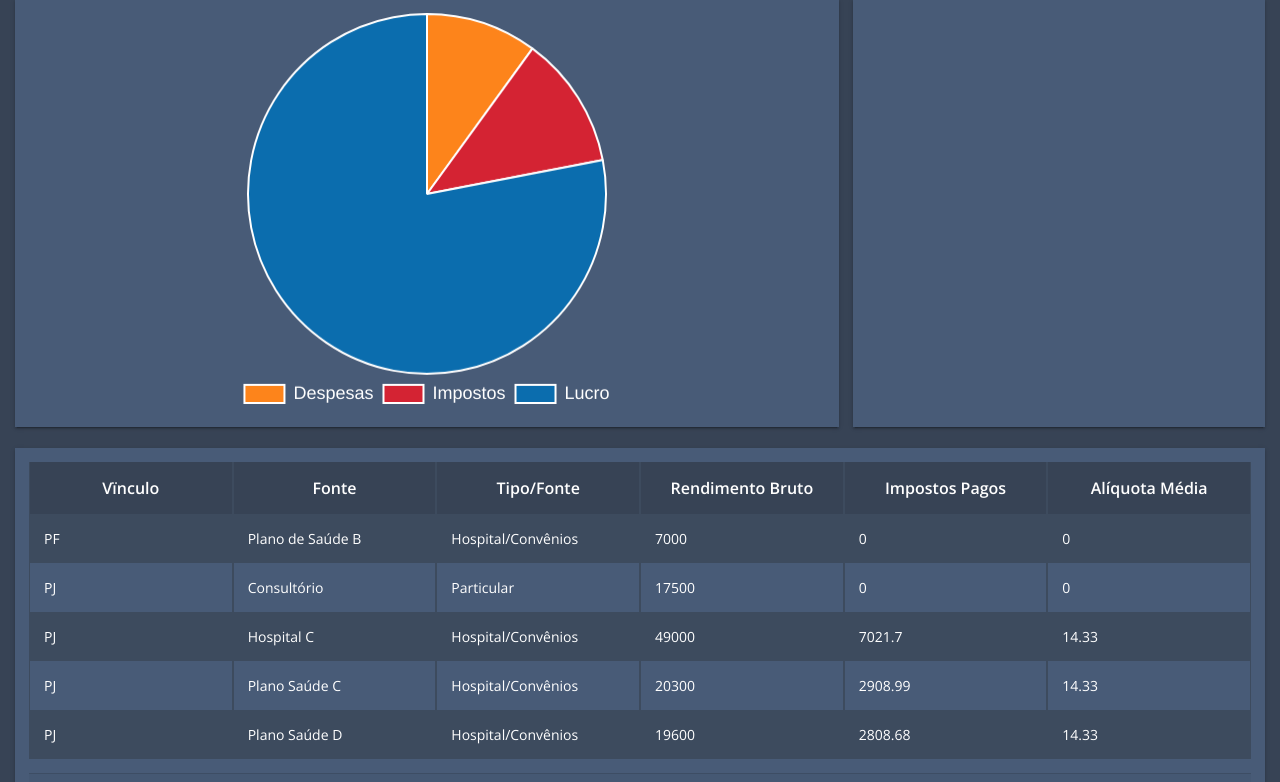
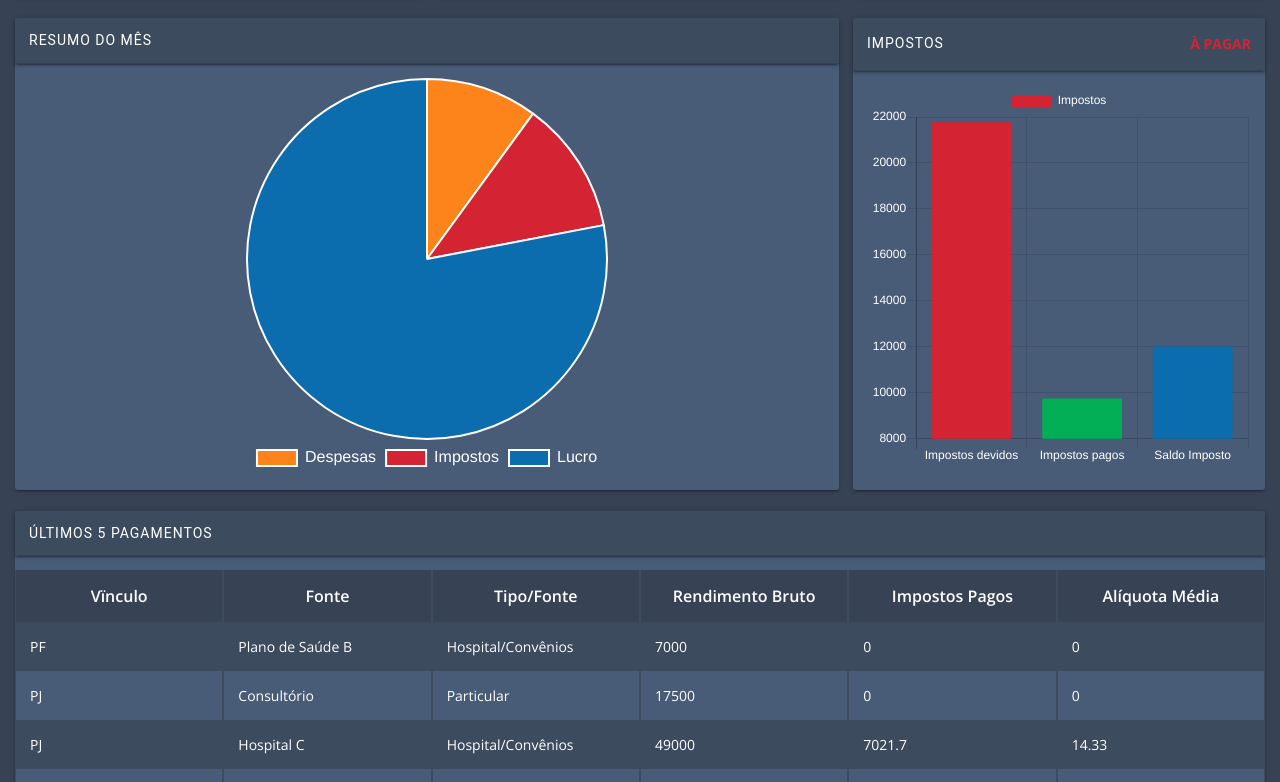
Before and after one commit to victorbf/medcapital-dashboard, a plain HTML site: page index.html in a window 1280 px wide. Shown: the part 248-1030 px from the top of the page. Drawn offline with nearby package versions, Linux system fonts and the light colour scheme.

Commit message:
Added style for modal + added last chart

```diff
--- a/_card.scss
+++ b/_card.scss
@@ -21,6 +21,7 @@
   background: $dark-blue-neutral;
   box-shadow: 0 2px 2px 0 rgba(0, 0, 0, 0.14), 0 3px 1px -2px rgba(0, 0, 0, 0.2),
     0 1px 5px 0 rgba(0, 0, 0, 0.12);
+  padding: 1rem;
 }
 
 .card-title {
@@ -28,15 +29,20 @@
   letter-spacing: 1px;
   text-transform: uppercase;
   font-size: 1rem;
+  margin: 0;
+}
+
+.card-content {
+  padding: 1rem;
 }
 
 .card-base {
+  border-radius: 3px;
   min-height: 100px;
   min-width: 200px;
   box-sizing: border-box;
   position: relative;
   font-size: 16px;
-  padding: 1rem;
   box-shadow: 0 2px 2px 0 rgba(0, 0, 0, 0.14), 0 3px 1px -2px rgba(0, 0, 0, 0.2),
     0 1px 5px 0 rgba(0, 0, 0, 0.12);
   background-color: $dark-blue-light;
--- a/_charts.scss
+++ b/_charts.scss
@@ -4,8 +4,8 @@
   grid-template-columns: 2fr 1fr;
 }
 
-.pie-chart {
-  height: 400px !important;
+.chart {
+  color: #fff;
 }
 
 @media (max-width: 1024px) {
--- a/_geral.scss
+++ b/_geral.scss
@@ -8,3 +8,9 @@ body {
 .overflow-y-scroll {
   overflow-y: scroll;
 }
+
+.status {
+  p {
+    font-weight: 800;
+  }
+}
--- a/_modal.scss
+++ b/_modal.scss
@@ -0,0 +1,32 @@
+.background-modal {
+  height: 100%;
+  width: 100%;
+  background-color: rgba(48, 48, 48, 0.7);
+  z-index: 100;
+}
+
+.modal-content {
+  position: absolute;
+  top: 0;
+  bottom: 0;
+  width: calc(100% - 50px);
+  height: calc(100% - 100px);
+  left: 0;
+  right: 0;
+  margin: auto;
+  z-index: 200;
+  background-color: $dark-blue-light;
+}
+
+.modal-header {
+  display: flex;
+  justify-content: space-between;
+  padding: 1rem;
+}
+
+.modal-close-button {
+  border: none;
+  color: #fff;
+  background: $dark-blue-darker;
+  border-radius: 3px;
+}
--- a/_navbar.scss
+++ b/_navbar.scss
@@ -3,4 +3,10 @@
   box-shadow: 0 2px 2px 0 rgba(0, 0, 0, 0.14), 0 3px 1px -2px rgba(0, 0, 0, 0.2),
     0 1px 5px 0 rgba(0, 0, 0, 0.12);
   background: $dark-blue-light;
+
+  h5 {
+    font-weight: 600;
+    text-transform: uppercase;
+    margin-bottom: 0;
+  }
 }
--- a/consts.js
+++ b/consts.js
@@ -41,9 +41,28 @@ const despesas = [
   }
 ];
 
+const impostos = [
+  {
+    id: 1,
+    nome: "Impostos devidos",
+    valor: 21773.61
+  },
+  {
+    id: 2,
+    nome: "Impostos pagos",
+    valor: 9754.57
+  },
+  {
+    id: 3,
+    nome: "Saldo Imposto",
+    valor: 12019.04
+  }
+];
+
 const status = {
   id: 1,
-  nome: "À PAGAR"
+  nome: "À PAGAR",
+  cor: "#d42333"
 };
 
 const financias = [
--- a/index.html
+++ b/index.html
@@ -34,22 +34,38 @@
   </head>
   <body>
     <header class="navbar">
-      <div>dashboard</div>
+      <h5>dashboard</h5>
     </header>
     <main class="mt-5">
       <div class="container-fluid">
         <div id="totalFinancias" class="card-deck-3"></div>
         <div class="chart-cards-grid mt-4">
           <div class="card-base">
+            <div class="card-header">
+              <h5 class="card-title">Resumo do mês</h5>
+            </div>
+            <div class="card-content">
               <canvas id="geral" class="pie-chart"></canvas>
             </div>
+          </div>
           <div class="card-base">
-            <canvas id="geral" class="pie-chart" width="50" height="50"></canvas>
+            <div class="card-header d-flex justify-content-between align-items-center">
+              <h5 class="card-title">Impostos</h5>
+              <div class="status" id="status"></div>
+            </div>
+            <div class="card-content">
+              <canvas id="impostos" class="chart" width="50" height="50"></canvas>
+            </div>
           </div>
         </div>
         <div class="card-deck-1 mt-4">
           <div class="card-base">
-            <div class="overflow-y-scroll">
+            <div class="card-header">
+              <h5 class="card-title">
+                Últimos 5 pagamentos
+              </h5>
+            </div>
+            <div class="overflow-y-scroll mt-3">
               <div class="table" role="grid">
                 <div class="table-header">
                   <div class="table-header-cell">Vïnculo</div>
@@ -70,10 +86,14 @@
           </div>
         </div>
       </div>
-      <div class="modal d-none" id="modal">
-        <div class="d-flex justify-content-betweeen">
+      <div class="d-none modal" id="modal">
+        <div class="background-modal"></div>
+        <div class="modal-content">
+          <div class="modal-header">
             <h5 class="modal-title">Todos pagamentos</h5>
-          <button type="button" class="button" onclick="manejarModal()"></button>
+            <button type="button" class="modal-close-button" onclick="manejarModal()">
+              X
+            </button>
           </div>
           <div class="overflow-y-scroll">
             <div class="table">
@@ -86,6 +106,7 @@
                 <div class="table-header-cell">Alíquota Média</div>
               </div>
               <div class="table-content" id="dadosDaTabelaModal"></div>
+            </div>
           </div>
         </div>
       </div>
@@ -117,8 +138,8 @@
           $("#modal").addClass("d-none");
           $("#modal").removeClass("d-block");
         } else {
+          $("#modal").removeClass("d-none");
           $("#modal").addClass("d-block");
-          $("#modal").removeClass("d-none");
         }
       }
 
@@ -128,7 +149,7 @@
       financias_total.forEach(function(financiaTotal) {
         const total = financiaTotal.total.toString();
         const numeroFormatado = total.replace(".", ",");
-        const card = `<div class="card-base"><h5 class="card-title text-center">${financiaTotal.nome}</h5><div class="d-flex justify-content-center"><p class="h1 font-weight-bold">${numeroFormatado}</p></div></div>`;
+        const card = `<div class="card-base"><div class="card-header"><h5 class="card-title text-center">${financiaTotal.nome}</h5></div><div class="d-flex justify-content-center card-content"><p class="h1 font-weight-bold">${numeroFormatado}</p></div></div>`;
         $("#totalFinancias").append(card);
       });
 
@@ -141,6 +162,9 @@
         const dadosDaTabela = `<div class="table-row"><div class="table-row-cell">${financia.vinculo.nome}</div><div class="table-row-cell">${financia.fonte.nome}</div><div class="table-row-cell">${financia.tipo_fonte.nome}</div><div class="table-row-cell">${financia.rendimento_bruto}</div><div class="table-row-cell">${financia.impostos_pagos}</div><div class="table-row-cell">${financia.aliquota_media}</div></div>`;
         $("#dadosDaTabelaModal").append(dadosDaTabela);
       });
+
+      const htmlStatus = `<p class="m-0" style="color: ${status.cor}">${status.nome}</p>`;
+      $("#status").append(htmlStatus);
     </script>
     <script>
       // Gráficos
@@ -149,19 +173,50 @@
         total_despesas += despesa.valor;
       });
       const pieChartLabels = ["Despesas", "Impostos", "Lucro"];
-      const ctx = $("#geral");
+      const graficoGeral = $("#geral");
+      const graficoImpostos = $("#impostos");
       const rendimentoBruto = financias_total[0].total;
       const impostosPagos = financias_total[1].total;
+      const backgroundColorGeral = ["#FD841B", "#D42333", "#0b6DAE"];
+      const backgroundColorImpostos = ["#D42333", "#03af56", "#0b6DAE"];
+      const dadosImpostos = impostos.map(imposto => imposto.valor);
+      const labelsImpostos = impostos.map(imposto => imposto.nome);
+
+      Chart.defaults.global.defaultFontColor = "#fff";
+
       var lucro = rendimentoBruto - (total_despesas + impostosPagos);
-      const backgroundColor = ["#FD841B", "#D42333", "#0b6DAE"];
 
-      var geral = new Chart(ctx, {
+      var imposto = new Chart(graficoImpostos, {
+        type: "bar",
+        data: {
+          labels: labelsImpostos,
+          datasets: [
+            {
+              label: "Impostos",
+              data: dadosImpostos,
+              backgroundColor: backgroundColorImpostos
+            }
+          ]
+        },
+        options: {
+          tooltips: {
+            labelColor: "#fff"
+          },
+          legend: {
+            labels: {
+              fontColor: "#FFF"
+            }
+          }
+        }
+      });
+
+      var geral = new Chart(graficoGeral, {
         type: "pie",
         data: {
           datasets: [
             {
               data: [total_despesas, financias_total[1].total, lucro],
-              backgroundColor: backgroundColor
+              backgroundColor: backgroundColorGeral
             }
           ],
           labels: pieChartLabels
@@ -171,7 +226,7 @@
             position: "bottom",
             labels: {
               fontColor: "#FFF",
-              fontSize: 18
+              fontSize: 16
             }
           }
         }
```
Also changed, not shown: style.css, 1 other file. Lines whose indentation alone changed are shown as unchanged.
